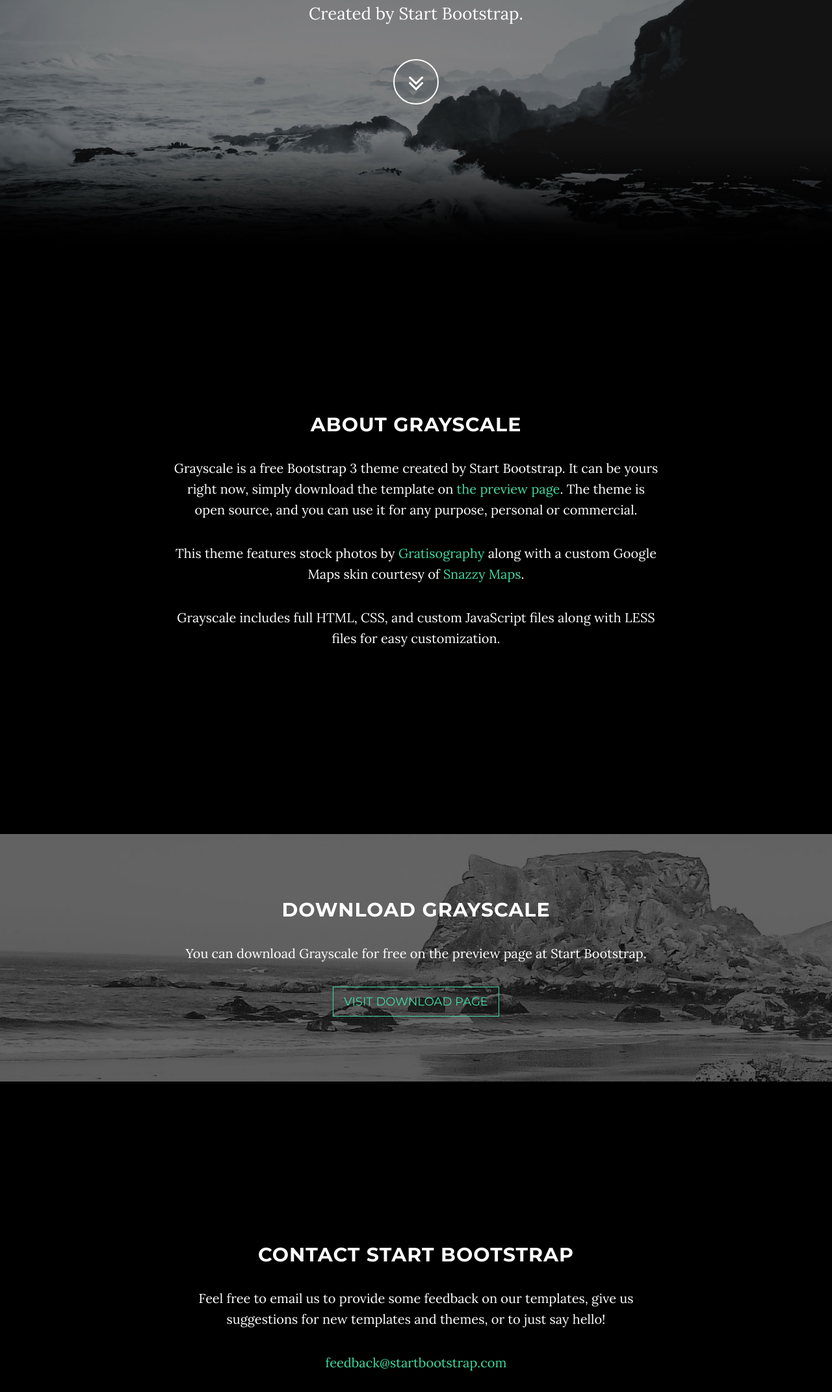
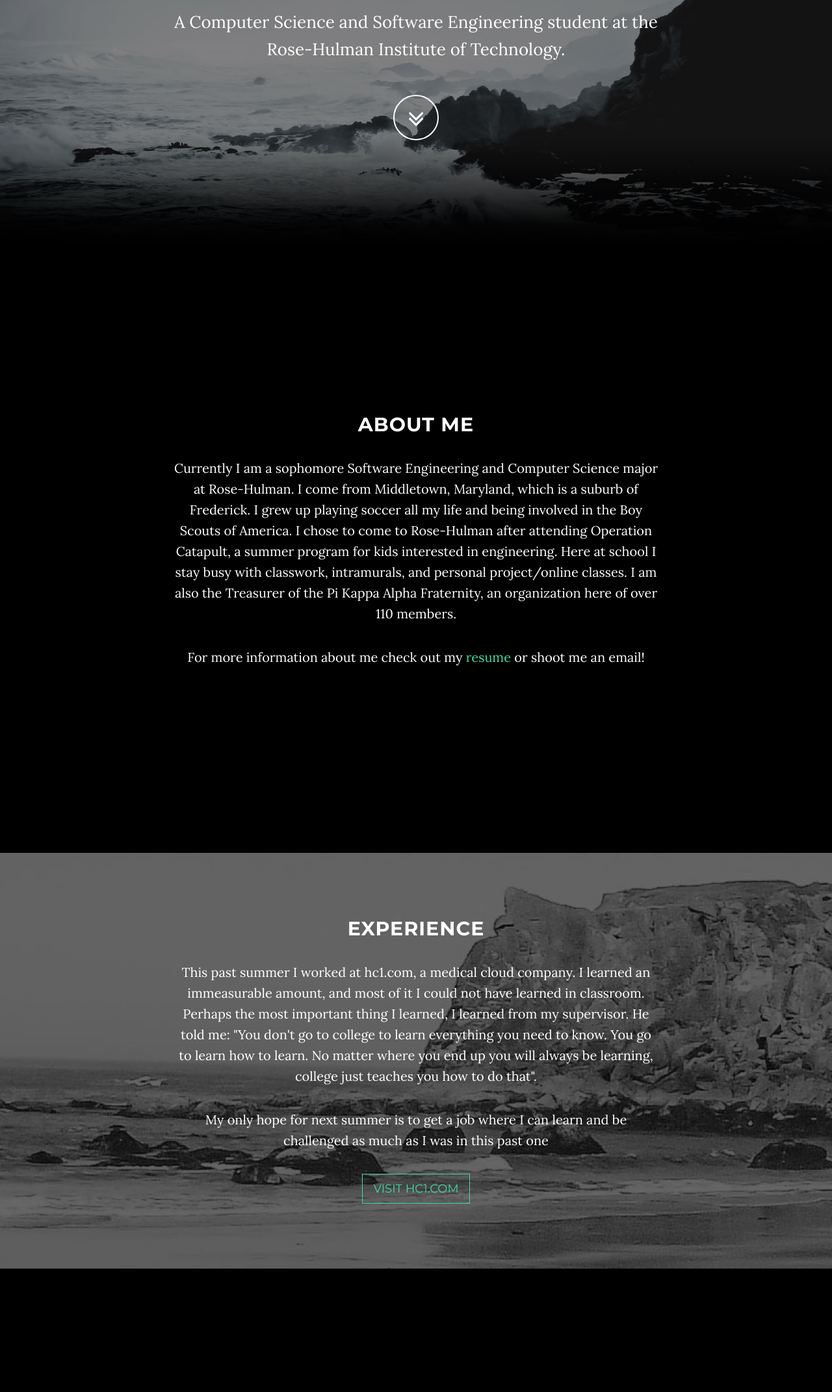
Before and after one commit to jmhohl13/jmhohl13.github.io, a plain HTML site: page index.html in a window 1280 px wide. Shown: the part 413-2556 px from the top of the page at 65% size. Drawn offline with Linux system fonts and the light colour scheme; some packages are replaced by stand-ins of ours.

Commit message:
first webstie
working now

```diff
--- a/index.html
+++ b/index.html
@@ -9,7 +9,7 @@
     <meta name="description" content="">
     <meta name="author" content="">
 
-    <title>Grayscale - Start Bootstrap Theme</title>
+    <title>Justin Hohl | Personal Website</title>
 
     <!-- Bootstrap Core CSS -->
     <link href="css/bootstrap.min.css" rel="stylesheet">
@@ -41,7 +41,7 @@
                     <i class="fa fa-bars"></i>
                 </button>
                 <a class="navbar-brand page-scroll" href="#page-top">
-                    <i class="fa fa-play-circle"></i>  <span class="light">Start</span> Bootstrap
+                    <i class="fa fa-play-circle"></i>
                 </a>
             </div>
 
@@ -56,7 +56,7 @@
                         <a class="page-scroll" href="#about">About</a>
                     </li>
                     <li>
-                        <a class="page-scroll" href="#download">Download</a>
+                        <a class="page-scroll" href="#download">Experience</a>
                     </li>
                     <li>
                         <a class="page-scroll" href="#contact">Contact</a>
@@ -74,8 +74,8 @@
             <div class="container">
                 <div class="row">
                     <div class="col-md-8 col-md-offset-2">
-                        <h1 class="brand-heading">Grayscale</h1>
-                        <p class="intro-text">A free, responsive, one page Bootstrap theme.<br>Created by Start Bootstrap.</p>
+                        <h1 class="brand-heading">Justin M. Hohl</h1>
+                        <p class="intro-text">A Computer Science and Software Engineering student at the Rose-Hulman Institute of Technology.<br></p>
                         <a href="#about" class="btn btn-circle page-scroll">
                             <i class="fa fa-angle-double-down animated"></i>
                         </a>
@@ -89,10 +89,10 @@
     <section id="about" class="container content-section text-center">
         <div class="row">
             <div class="col-lg-8 col-lg-offset-2">
-                <h2>About Grayscale</h2>
-                <p>Grayscale is a free Bootstrap 3 theme created by Start Bootstrap. It can be yours right now, simply download the template on <a href="http://startbootstrap.com/template-overviews/grayscale/">the preview page</a>. The theme is open source, and you can use it for any purpose, personal or commercial.</p>
-                <p>This theme features stock photos by <a href="http://gratisography.com/">Gratisography</a> along with a custom Google Maps skin courtesy of <a href="http://snazzymaps.com/">Snazzy Maps</a>.</p>
-                <p>Grayscale includes full HTML, CSS, and custom JavaScript files along with LESS files for easy customization.</p>
+                <h2>About Me</h2>
+                <p>Currently I am a sophomore Software Engineering and Computer Science major at Rose-Hulman. I come from Middletown, Maryland, which is a suburb of Frederick. I grew up playing soccer all my life and being involved in the Boy Scouts of America. I chose to come to Rose-Hulman after attending Operation Catapult, a summer program for kids interested in engineering. Here at school I stay busy with classwork, intramurals, and personal project/online classes. I am also the Treasurer of the Pi Kappa Alpha Fraternity, an organization here of over 110 members. </p>
+                <p>For more information about me check out my <a href="/hohl_resume.pdf">resume</a> or shoot me an email! </p>
+<!--                <p>Grayscale includes full HTML, CSS, and custom JavaScript files along with LESS files for easy customization.</p>-->
             </div>
         </div>
     </section>
@@ -102,9 +102,10 @@
         <div class="download-section">
             <div class="container">
                 <div class="col-lg-8 col-lg-offset-2">
-                    <h2>Download Grayscale</h2>
-                    <p>You can download Grayscale for free on the preview page at Start Bootstrap.</p>
-                    <a href="http://startbootstrap.com/template-overviews/grayscale/" class="btn btn-default btn-lg">Visit Download Page</a>
+                    <h2>Experience </h2>
+                    <p>This past summer I worked at hc1.com, a medical cloud company. I learned an immeasurable amount, and most of it I could not have learned in classroom. Perhaps the most important thing I learned, I learned from my supervisor. He told me: "You don't go to college to learn everything you need to know. You go to learn how to learn. No matter where you end up you will always be learning, college just teaches you how to do that".</p>
+                    <p>My only hope for next summer is to get a job where I can learn and be challenged as much as I was in this past one</p>
+                    <a href="https://www.hc1.com" class="btn btn-default btn-lg">Visit hc1.com</a>
                 </div>
             </div>
         </div>
@@ -114,19 +115,21 @@
     <section id="contact" class="container content-section text-center">
         <div class="row">
             <div class="col-lg-8 col-lg-offset-2">
-                <h2>Contact Start Bootstrap</h2>
-                <p>Feel free to email us to provide some feedback on our templates, give us suggestions for new templates and themes, or to just say hello!</p>
-                <p><a href="mailto:feedback@startbootstrap.com">feedback@startbootstrap.com</a>
+                <h2>Contact Me</h2>
+                <p>Feel free to email me, I would love to hear what you have to say!</p>
+                <p><a href="mailto:hohljm@rose-hulman.edu">justin.hohl@rose-hulman.edu</a>
                 </p>
                 <ul class="list-inline banner-social-buttons">
+<!--
                     <li>
                         <a href="https://twitter.com/SBootstrap" class="btn btn-default btn-lg"><i class="fa fa-twitter fa-fw"></i> <span class="network-name">Twitter</span></a>
                     </li>
+-->
                     <li>
-                        <a href="https://github.com/IronSummitMedia/startbootstrap" class="btn btn-default btn-lg"><i class="fa fa-github fa-fw"></i> <span class="network-name">Github</span></a>
+                        <a href="https://github.com/jmhohl13?tab=repositories" class="btn btn-default btn-lg"><i class="fa fa-github fa-fw"></i> <span class="network-name">Github</span></a>
                     </li>
                     <li>
-                        <a href="https://plus.google.com/+Startbootstrap/posts" class="btn btn-default btn-lg"><i class="fa fa-google-plus fa-fw"></i> <span class="network-name">Google+</span></a>
+                        <a href="https://www.linkedin.com/in/justin-hohl-a35943b0?trk=hp-identity-name" class="btn btn-default btn-lg"><i class="fa fa-linkedin fa-fw"></i> <span class="network-name">Linkedin</span></a>
                     </li>
                 </ul>
             </div>
@@ -139,7 +142,7 @@
     <!-- Footer -->
     <footer>
         <div class="container text-center">
-            <p>Copyright &copy; Your Website 2014</p>
+            <p>Made with the help of Start Bootstrap: GrayScale</p>
         </div>
     </footer>
 
```
Also changed, not shown: 1 other file.
